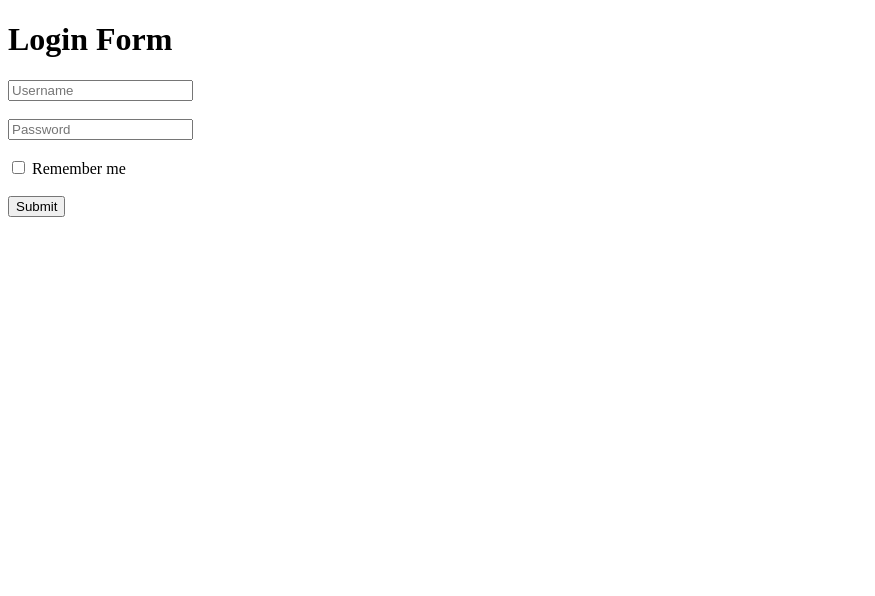
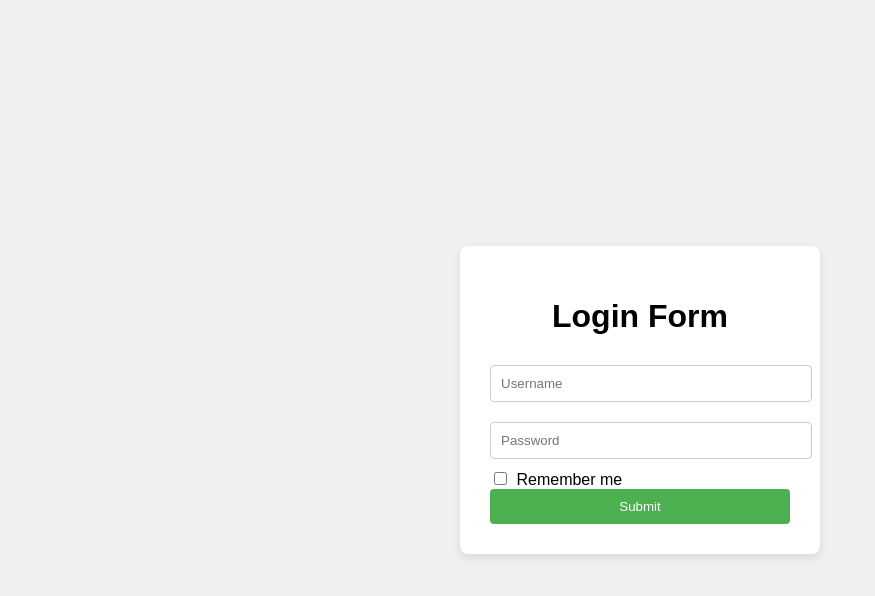
Before and after one commit to acciojob/remember-me-login-form-bhawana-web, a website: page main.html in a window 1280 px wide. Shown: the whole page, without its empty margins (0-875 px from the left). Drawn offline with Linux system fonts and the light colour scheme.

Commit message:
created a submission

```diff
--- a/main.html
+++ b/main.html
@@ -4,22 +4,123 @@
     <meta charset="UTF-8">
     <meta name="viewport" content="width=device-width, initial-scale=1.0">
     <title>Login Form</title>
+    <style>
+        body {
+            font-family: Arial, sans-serif;
+            margin: 0;
+            padding: 0;
+            display: flex;
+            justify-content: center;
+            align-items: center;
+            height: 100vh;
+            background-color: #f0f0f0;
+        }
+        .login-container {
+            background-color: white;
+            padding: 30px;
+            border-radius: 8px;
+            box-shadow: 0 4px 8px rgba(0, 0, 0, 0.1);
+            width: 300px;
+        }
+        h1 {
+            text-align: center;
+            margin-bottom: 20px;
+        }
+        input[type="text"],
+        input[type="password"] {
+            width: 100%;
+            padding: 10px;
+            margin: 10px 0;
+            border: 1px solid #ccc;
+            border-radius: 4px;
+        }
+        input[type="checkbox"] {
+            margin-right: 5px;
+        }
+        input[type="submit"] {
+            width: 100%;
+            padding: 10px;
+            background-color: #4CAF50;
+            color: white;
+            border: none;
+            border-radius: 4px;
+            cursor: pointer;
+        }
+        input[type="submit"]:hover {
+            background-color: #45a049;
+        }
+        button {
+            width: 100%;
+            padding: 10px;
+            background-color: #2196F3;
+            color: white;
+            border: none;
+            border-radius: 4px;
+            cursor: pointer;
+            margin-top: 10px;
+        }
+        button:hover {
+            background-color: #1976D2;
+        }
+    </style>
 </head>
 <body>
-    <h1>Login Form</h1>
 
-    <!-- Login Form -->
-    <form id="login-form">
-        <input type="text" id="username" placeholder="Username" required><br><br>
-        <input type="password" id="password" placeholder="Password" required><br><br>
-        <input type="checkbox" id="checkbox">
-        <label for="checkbox">Remember me</label><br><br>
-        <input type="submit" id="submit" value="Submit">
-    </form>
+    <div class="login-container">
+        <h1>Login Form</h1>
+        <form id="loginForm">
+            <input type="text" id="username" placeholder="Username" required>
+            <input type="password" id="password" placeholder="Password" required>
+            <div>
+                <input type="checkbox" id="checkbox">
+                <label for="checkbox">Remember me</label>
+            </div>
+            <input type="submit" id="submit" value="Submit">
+        </form>
+        <button id="existing" style="display:none;">Login as existing user</button>
+    </div>
 
-    <!-- Existing user login button -->
-    <button id="existing" style="display:none;">Login as existing user</button>
+    <script>
+        // Check for saved login details in local storage
+        window.onload = function() {
+            const savedUsername = localStorage.getItem('username');
+            const savedPassword = localStorage.getItem('password');
+            if (savedUsername && savedPassword) {
+                document.getElementById('existing').style.display = 'block';
+            }
+        };
 
-    <script src="login.js"></script>
+        // Handle form submission
+        document.getElementById('loginForm').onsubmit = function(event) {
+            event.preventDefault();
+            const username = document.getElementById('username').value;
+            const password = document.getElementById('password').value;
+            const rememberMe = document.getElementById('checkbox').checked;
+
+            // If remember me is checked, save to localStorage
+            if (rememberMe) {
+                localStorage.setItem('username', username);
+                localStorage.setItem('password', password);
+            } else {
+                localStorage.removeItem('username');
+                localStorage.removeItem('password');
+            }
+
+            // Show login success alert
+            alert(`Logged in as ${username}`);
+
+            // Show the "Login as existing user" button if credentials are saved
+            if (rememberMe) {
+                document.getElementById('existing').style.display = 'block';
+            }
+        };
+
+        // Handle existing user login
+        document.getElementById('existing').onclick = function() {
+            const savedUsername = localStorage.getItem('username');
+            alert(`Logged in as ${savedUsername}`);
+        };
+    </script>
+
 </body>
 </html>
```
Also changed, not shown: script.js (+0 -51 lines).
